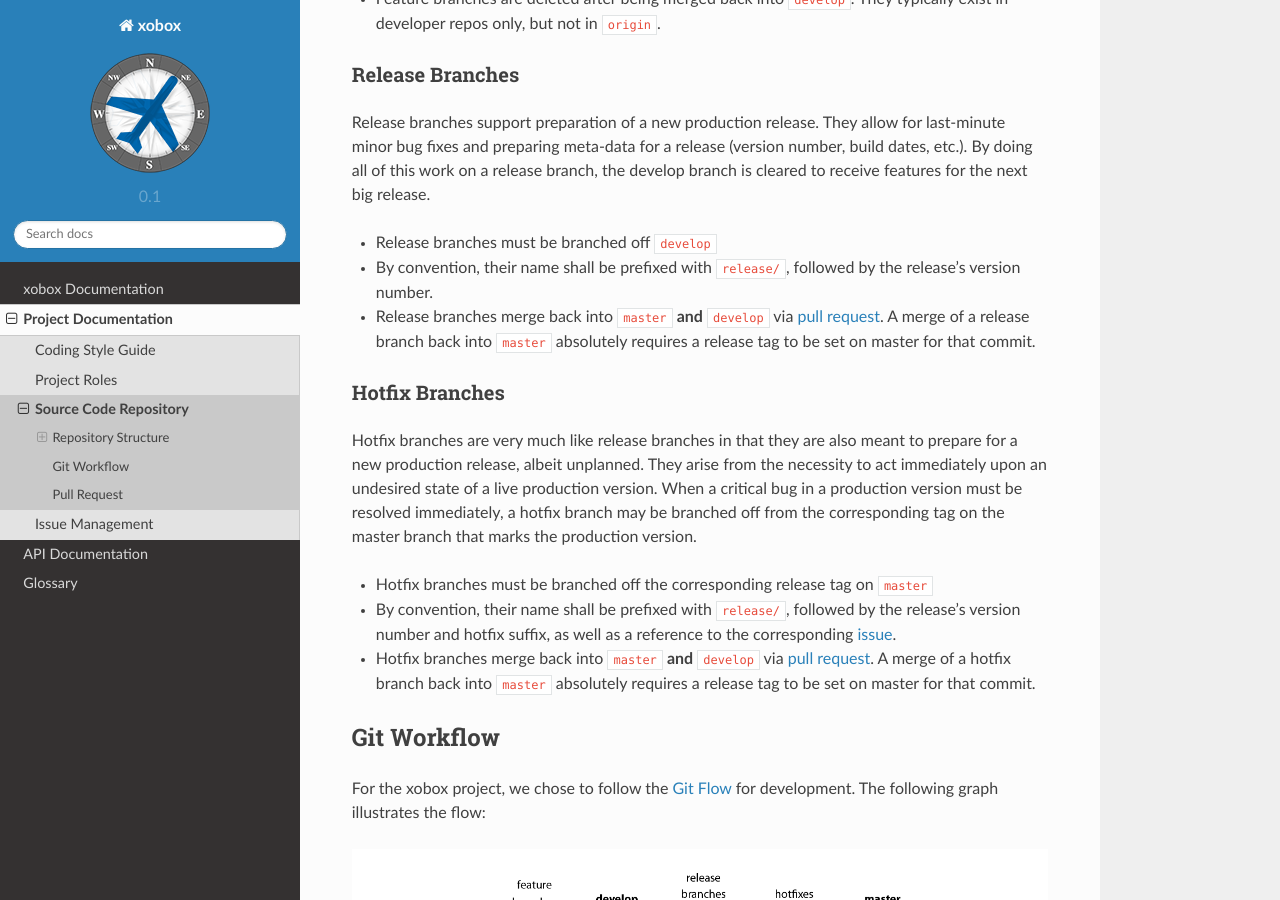
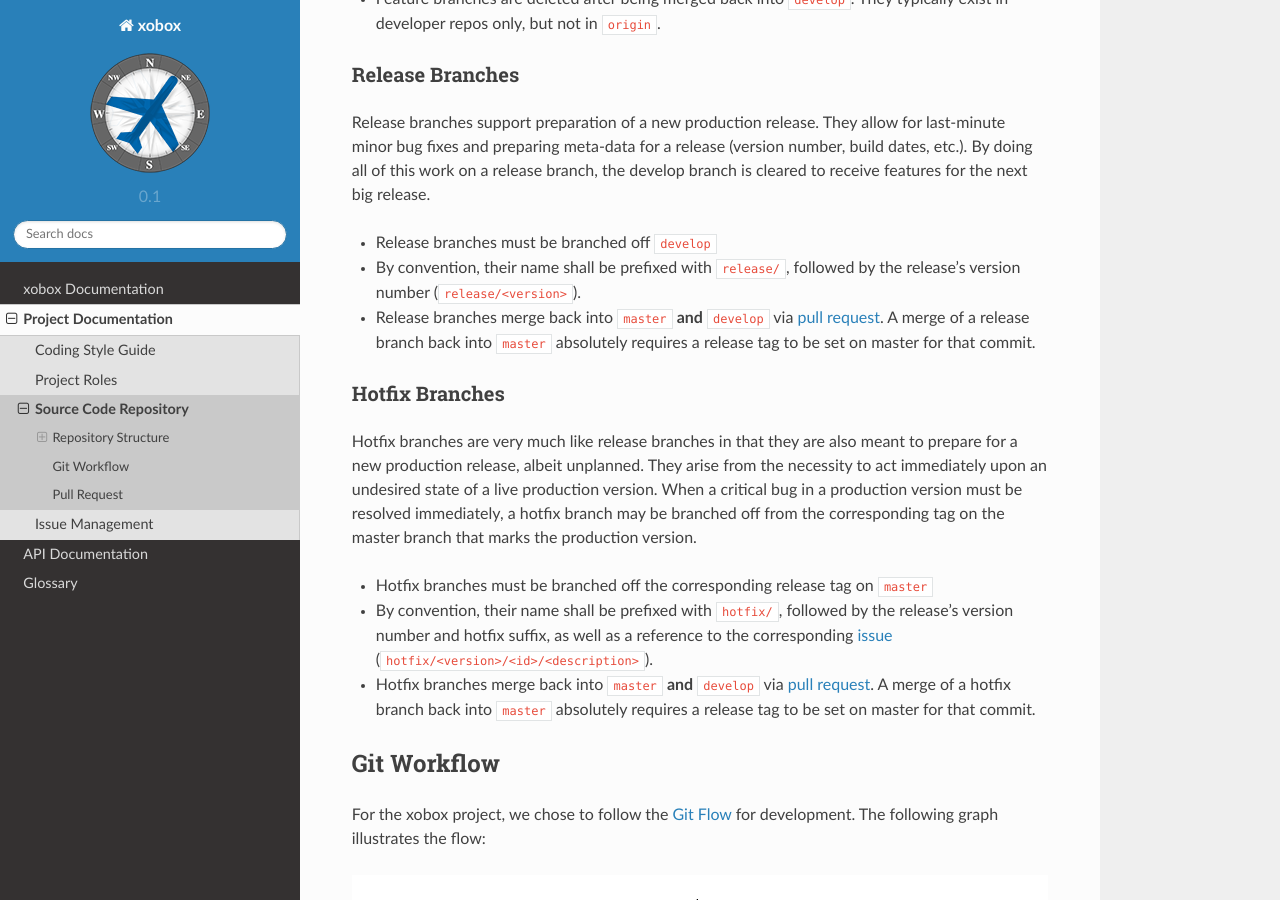
Before and after one commit to stormrose-va/xobox, a Sphinx documentation site: the page built from docs/source/internals/git.rst, in a window 1280 px wide and 900 px high, scrolled down 792 px. Built offline with Sphinx 7.4.7 and the Read the Docs theme 2.0.0, drawn with Linux system fonts in a browser that asks for light colours; pages that are not in the unit, such as notebooks, are missing from menus; some of the changed text lies outside the part shown.

Commit message:
Changed branch naming convention to new scheme

```diff
--- a/docs/source/internals/git.rst
+++ b/docs/source/internals/git.rst
@@ -67,8 +68,8 @@
 corresponding tag on the master branch that marks the production version.
 
 * Hotfix branches must be branched off the corresponding release tag on ``master``
-* By convention, their name shall be prefixed with ``release/``, followed by the release's version number and hotfix
-  suffix, as well as a reference to the corresponding :ref:`issue <issues>`.
+* By convention, their name shall be prefixed with ``hotfix/``, followed by the release's version number and hotfix
+  suffix, as well as a reference to the corresponding :ref:`issue <issues>` (``hotfix/<version>/<id>/<description>``).
 * Hotfix branches merge back into ``master`` **and** ``develop`` via :ref:`pull request <pull-request>`. A merge of
   a hotfix branch back into ``master`` absolutely requires a release tag to be set on master for that commit.
 
```
Also changed, not shown: other parts of docs/source/internals/git.rst (+3 -2 lines).
